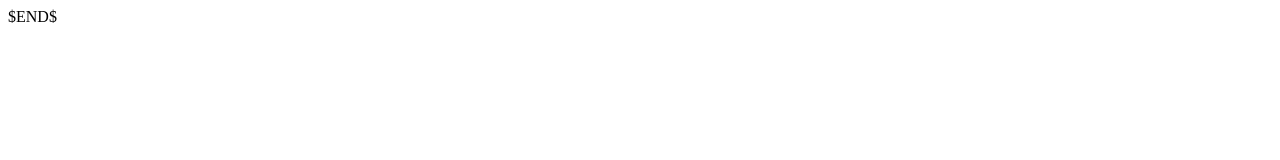
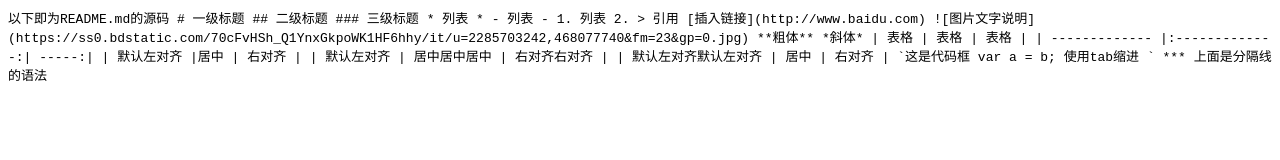
Before and after one commit to meiyzeng/Markdown, a plain HTML site: page index.html in a window 1280 px wide. Drawn offline with Linux system fonts and the light colour scheme.

Commit message:
modify index.html

```diff
--- a/index.html
+++ b/index.html
@@ -2,9 +2,51 @@
 <html lang="en">
 <head>
     <meta charset="UTF-8">
-    <title>$Title$</title>
+    <title>markdown</title>
 </head>
 <body>
-$END$
+<code>
+以下即为README.md的源码
+# 一级标题
+
+## 二级标题
+
+### 三级标题
+
+* 列表
+*
+
+- 列表
+-
+
+1. 列表
+2.
+
+
+> 引用
+
+
+[插入链接](http://www.baidu.com)
+
+![图片文字说明](https://ss0.bdstatic.com/70cFvHSh_Q1YnxGkpoWK1HF6hhy/it/u=2285703242,468077740&fm=23&gp=0.jpg)
+
+**粗体**     *斜体*
+
+
+| 表格       |         表格           | 表格  |
+| ------------- |:-------------:| -----:|
+| 默认左对齐      |居中 | 右对齐 |
+|  默认左对齐      | 居中居中居中     |   右对齐右对齐 |
+|  默认左对齐默认左对齐  | 居中     |    右对齐 |
+
+
+`这是代码框
+var a = b;
+使用tab缩进
+`
+
+***
+上面是分隔线的语法
+    <code>
 </body>
 </html>
```
